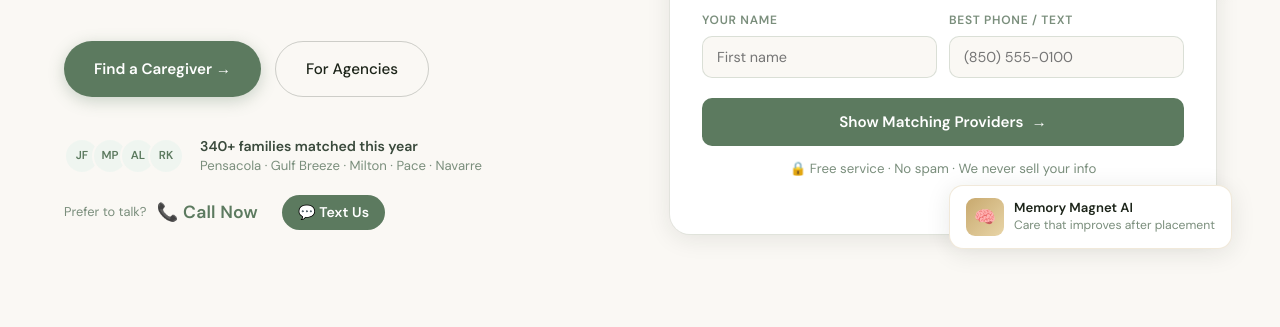
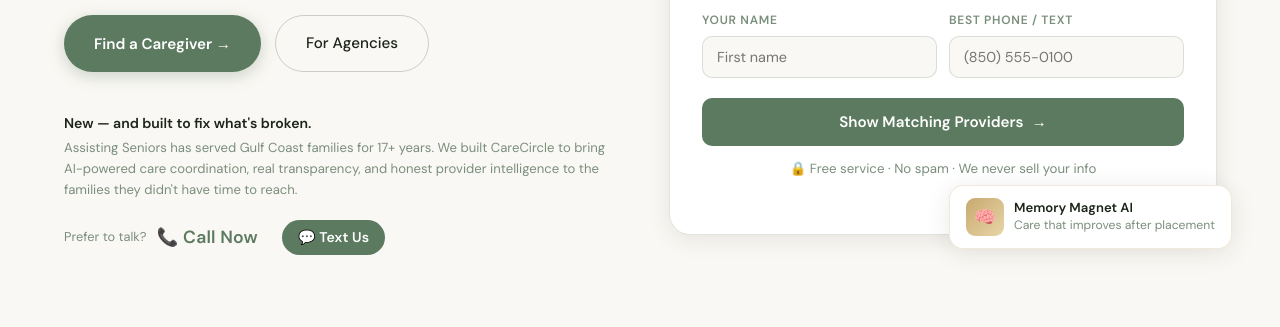
Before and after one commit to ShopEpstein/CareCircle, a plain HTML site: page index.html in a window 1280 px wide. Shown: the part 473-800 px from the top of the page. Drawn offline with nearby package versions, Linux system fonts and the light colour scheme; a web font is replaced by a local one.

Commit message:
Update index.html

```diff
--- a/index.html
+++ b/index.html
@@ -829,15 +829,9 @@
       <a href="#for-agencies" class="btn-secondary">For Agencies</a>
     </div>
     <div class="hero-trust">
-      <div class="trust-avatars">
-        <div class="trust-avatar">JF</div>
-        <div class="trust-avatar">MP</div>
-        <div class="trust-avatar">AL</div>
-        <div class="trust-avatar">RK</div>
-      </div>
-      <div class="trust-text">
-        <strong>340+ families matched this year</strong>
-        Pensacola · Gulf Breeze · Milton · Pace · Navarre
+      <div class="trust-text" style="font-size:0.82rem;color:var(--text-muted);line-height:1.6;">
+        <strong style="color:var(--warm-dark);display:block;margin-bottom:3px;">New — and built to fix what's broken.</strong>
+        Assisting Seniors has served Gulf Coast families for 17+ years. We built CareCircle to bring AI-powered care coordination, real transparency, and honest provider intelligence to the families they didn't have time to reach.
       </div>
     </div>
     <div class="hero-phone-row">
@@ -2504,8 +2498,8 @@ document.getElementById('sc-input').addEventListener('keydown',e=>{if(e.key==='E
     <span class="stat-label">Licensed & verified agencies only</span>
   </div>
   <div class="stat-item">
-    <span class="stat-num">4.9★</span>
-    <span class="stat-label">Average partner rating</span>
+    <span class="stat-num">AI</span>
+    <span class="stat-label">Intelligence on every provider we list</span>
   </div>
 </div>
 
```
